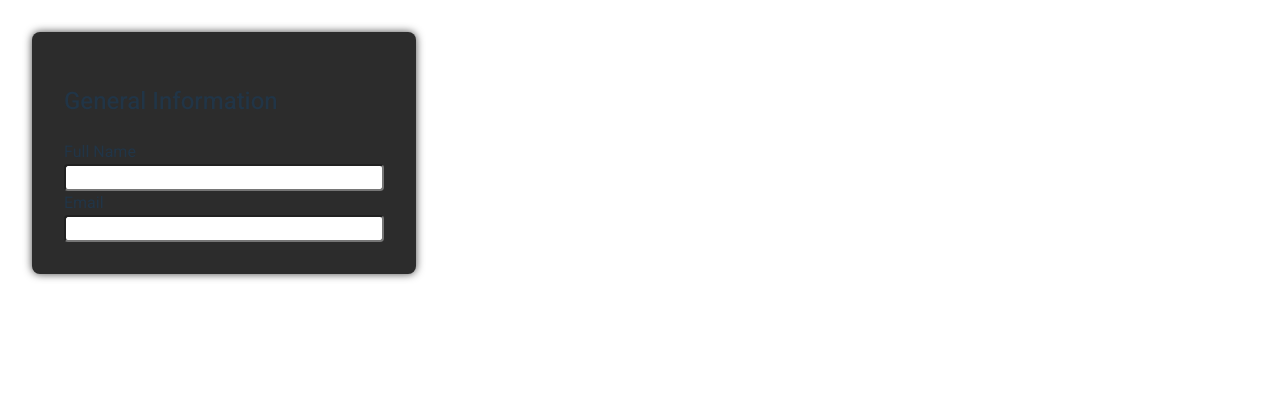
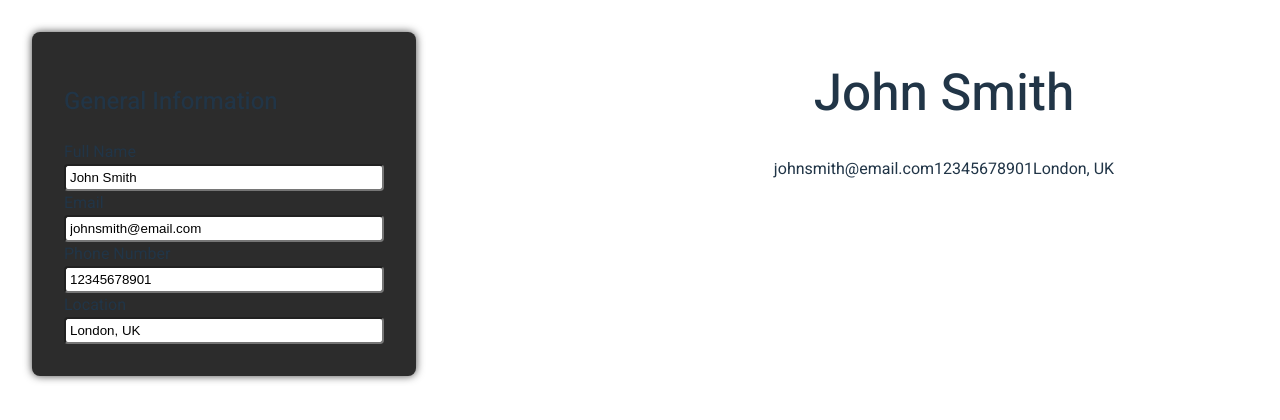
Before and after one commit to dimzles/cv-app, a React (Vite) app: page / in a window 1280 px wide. Shown: the top 420 px of the page. Built offline with nearby package versions, Linux system fonts and the light colour scheme.

Commit message:
Add additional inputs for phone and location

```diff
--- a/src/App.tsx
+++ b/src/App.tsx
@@ -3,10 +3,7 @@ import CV from "./components/CV";
 import React, { useState } from "react";
 import '../src/styles/App.css'
 import ExampleData from "./ExampleData.ts";
-interface GeneralInfoData {
-    fullName: string,
-    email: string
-}
+import { GeneralInfoData } from "./Types.ts";
 
 function App() {
     //Have to pass some example data in here otherwise TypeScript is very unhappy due to generalInfo possibly being undefined!
@@ -21,13 +18,18 @@ function App() {
         <div className="app">
             <div className="container">
             <GeneralInfo
-            fullName={generalInfo.fullName}
-            email={generalInfo.email}
-            onChange={handleSetGeneralInfo}
+                fullName={generalInfo.fullName}
+                email={generalInfo.email}
+                phoneNumber={generalInfo.phoneNumber}
+                userLocation={generalInfo.userLocation}
+                onChange={handleSetGeneralInfo}
             />
             <CV
-            fullName={generalInfo.fullName}
-            email={generalInfo.email}/>
+                fullName={generalInfo.fullName}
+                email={generalInfo.email}
+                phoneNumber={generalInfo.phoneNumber}
+                userLocation={generalInfo.userLocation}
+            />
             </div>
         </div>
     )
--- a/src/ExampleData.ts
+++ b/src/ExampleData.ts
@@ -1,6 +1,8 @@
 const ExampleData = {
-    fullName: '',
-    email: '',
+    fullName: 'John Smith',
+    email: 'johnsmith@email.com',
+    phoneNumber: 12345678901,
+    userLocation: 'London, UK'
 }
 
 export default ExampleData;
--- /dev/null
+++ b/src/Types.ts
@@ -0,0 +1,6 @@
+export type GeneralInfoData = {
+    fullName: string,
+    email: string,
+    phoneNumber: number,
+    userLocation: string
+}
--- a/src/components/CV-components/GeneralInfoDisplay.tsx
+++ b/src/components/CV-components/GeneralInfoDisplay.tsx
@@ -1,15 +1,14 @@
-type GeneralInfoProps = {
-    fullName: string
-    email: string
-}
+import { GeneralInfoData } from "../../Types"
+import '../../styles/GeneralInfo.css'
 
-
-export default function GeneralInfoDisplay({fullName, email}: GeneralInfoProps) {
+export default function GeneralInfoDisplay({fullName, email, phoneNumber, userLocation}: GeneralInfoData) {
     return (
         <div className="general-info">
             <h1 className="cv-name">{fullName}</h1>
             <div className="contact-info">
                 {email}
+                {phoneNumber}
+                {userLocation}
             </div>
         </div>
     )
--- a/src/components/CV.tsx
+++ b/src/components/CV.tsx
@@ -3,12 +3,14 @@ import GeneralInfoDisplay from "./CV-components/GeneralInfoDisplay"
 interface Props {
     fullName: string
     email: string
+    phoneNumber: number
+    userLocation: string
 }
 
-export default function CV({ fullName, email }: Props) {
+export default function CV({ fullName, email, phoneNumber, userLocation }: Props) {
     return (
         <div>
-            <GeneralInfoDisplay fullName={fullName} email={email}/>
+            <GeneralInfoDisplay fullName={fullName} email={email} phoneNumber={phoneNumber} userLocation={userLocation}/>
         </div>
     )
 }
--- a/src/components/Card.tsx
+++ b/src/components/Card.tsx
@@ -3,7 +3,7 @@ import '../styles/Card.css'
 
 interface CardProps {
     children: React.ReactNode;
-    style: React.CSSProperties
+    style?: React.CSSProperties
 }
 
 export default function Card(props: CardProps) {
--- a/src/components/GeneralInfo.tsx
+++ b/src/components/GeneralInfo.tsx
@@ -5,12 +5,16 @@ interface Props {
     onChange: React.ChangeEventHandler
     fullName: string
     email: string
+    phoneNumber: number,
+    userLocation: string
 }
 
 export default function GeneralInfo({
     onChange,
     fullName,
-    email
+    email,
+    phoneNumber,
+    userLocation
 }: Props) {
     return (
         <Card style={{}}>
@@ -30,6 +34,20 @@ export default function GeneralInfo({
                     value={email}
                     type='email'
                 />
+                <Input
+                    id='phone-number'
+                    inputLabel='Phone Number'
+                    onChange={onChange}
+                    value={phoneNumber}
+                    type='tel'
+                />
+                <Input
+                    id='location'
+                    inputLabel='Location'
+                    onChange={onChange}
+                    value={userLocation}
+                    type='text'
+                />
             </form>
         </Card>
     )
--- a/src/components/Input.tsx
+++ b/src/components/Input.tsx
@@ -5,7 +5,7 @@ interface Props {
     id: string
     inputLabel: string
     onChange: React.ChangeEventHandler
-    value: string;
+    value: string | number;
     type: string;
 }
 
--- a/src/styles/GeneralInfo.css
+++ b/src/styles/GeneralInfo.css
@@ -0,0 +1,5 @@
+.general-info {
+    display: flex;
+    flex-direction: column;
+    align-items: center;
+}
```
